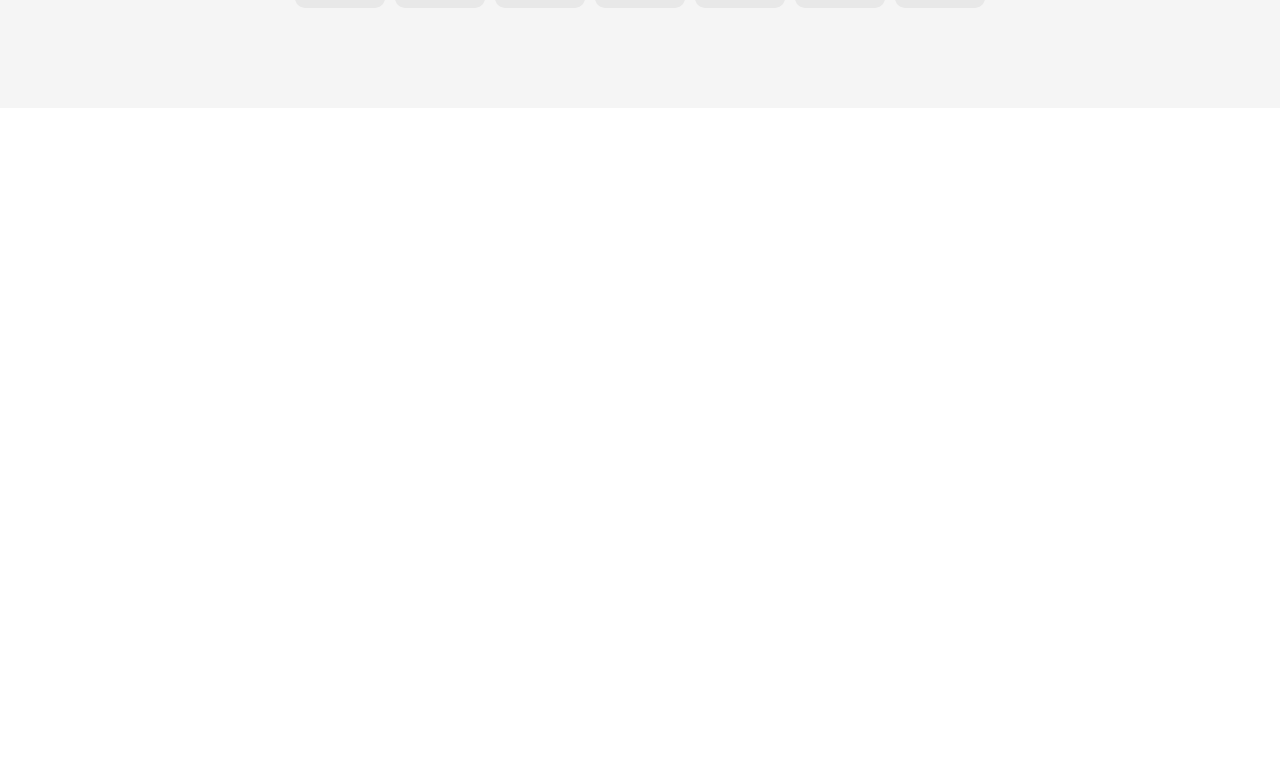
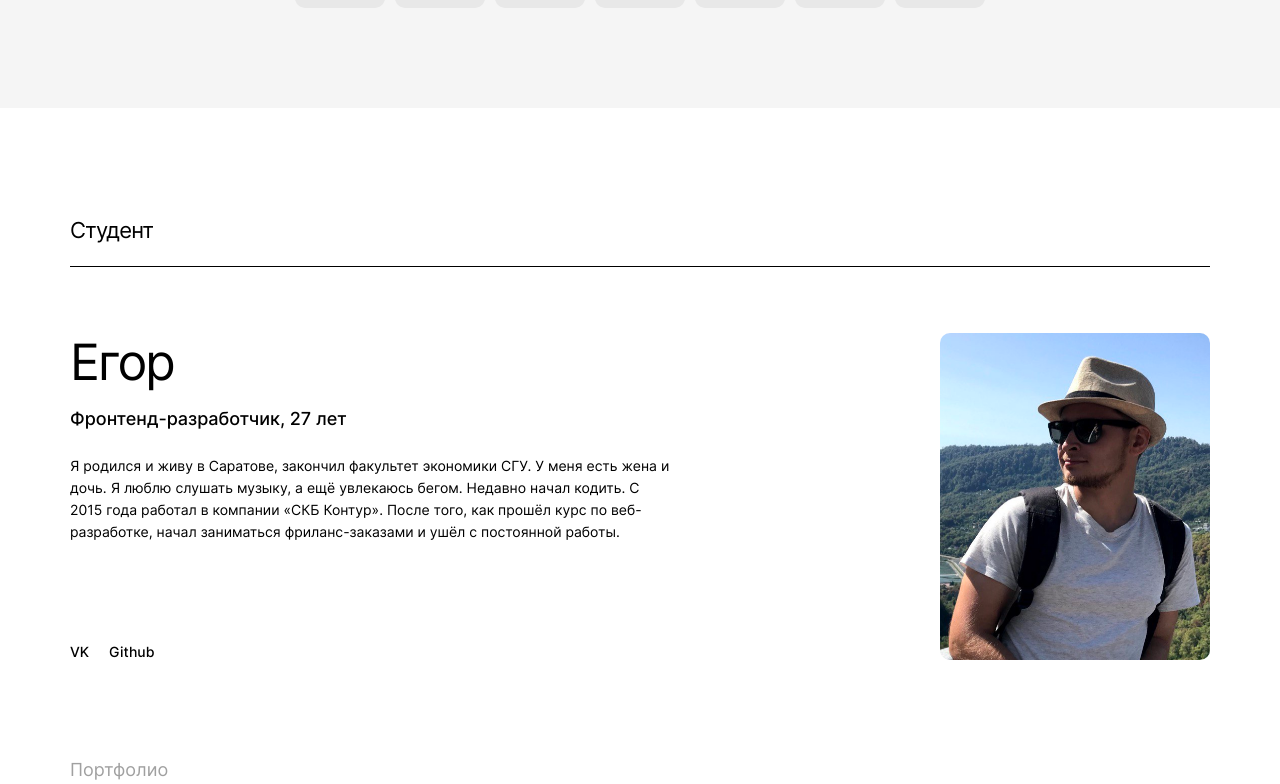
Before and after one commit to EAStogov/movies-explorer-frontend, a React (Create React App) app: page / in a window 1280 px wide. Shown: the part 1776-2560 px from the top of the page. Before the commit the page ends 1884 px from the top, so only its background shows below. Built offline with nearby package versions, Linux system fonts and the light colour scheme.

Commit message:
feature: add AboutMe component

```diff
--- a/src/components/AboutMe/AboutMe.css
+++ b/src/components/AboutMe/AboutMe.css
@@ -26,6 +26,7 @@
 @media screen and (max-width: 620px) {
   .me__container {
     flex-direction: column;
+    margin-bottom: 69px;
   }
 }
 
--- a/src/components/AboutMe/AboutMe.js
+++ b/src/components/AboutMe/AboutMe.js
@@ -1,6 +1,34 @@
+import avatar from "../../images/my-avatar.png";
+import "./AboutMe.css";
+import Portfolio from "../Portfolio/Portfolio";
+
 function AboutMe() {
   return(
-    <></>
+    <section className="me">
+      <h2 className="page__nav-title">Студент</h2>
+      <div className="me__container">
+        <div className="me__desc-container">
+          <h3 className="me__name">Егор</h3>
+          <p className="me__subtitle">Фронтенд-разработчик, 27 лет</p>
+          <p className="me__desc">Я родился и живу в Саратове, закончил факультет экономики СГУ.
+            У меня есть жена и дочь.
+            Я люблю слушать музыку, а ещё увлекаюсь бегом.
+            Недавно начал кодить. С 2015 года работал в компании «СКБ Контур».
+            После того, как прошёл курс по веб-разработке, начал заниматься фриланс-заказами и ушёл с постоянной работы.
+          </p>
+          <ul className="me__link-list">
+            <li>
+              <a className="me__link" href="https://vk.com/id15985072" target="_blank" rel="noreferrer">VK</a>
+            </li>
+            <li>
+              <a className="me__link" href="https://github.com/EAStogov" target="_blank" rel="noreferrer">Github</a>
+            </li>
+          </ul>
+        </div>
+        <img className="me__avatar" src={avatar} alt="Я" />
+      </div>
+      <Portfolio />
+    </section>
   );
 }
 
```
